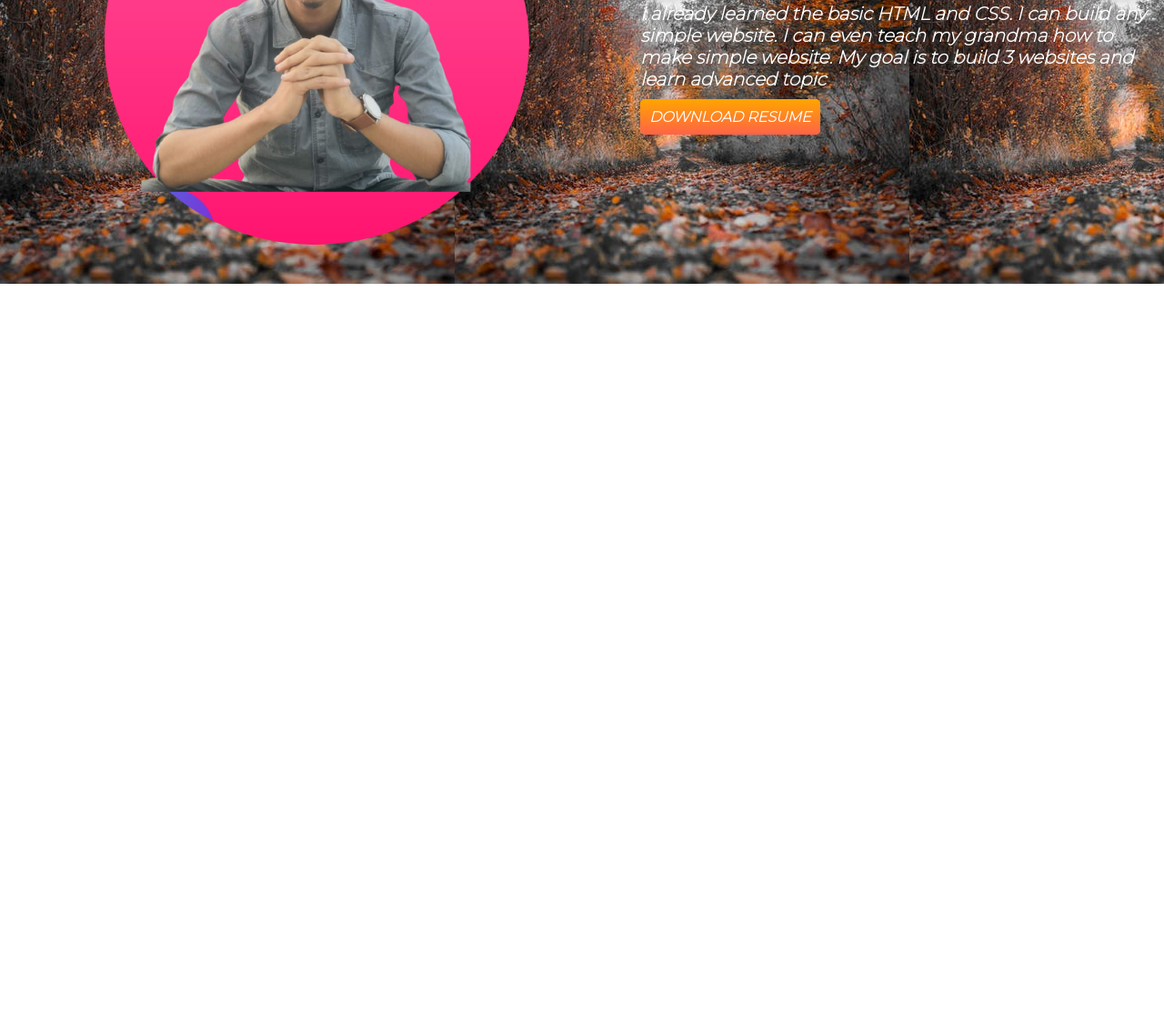
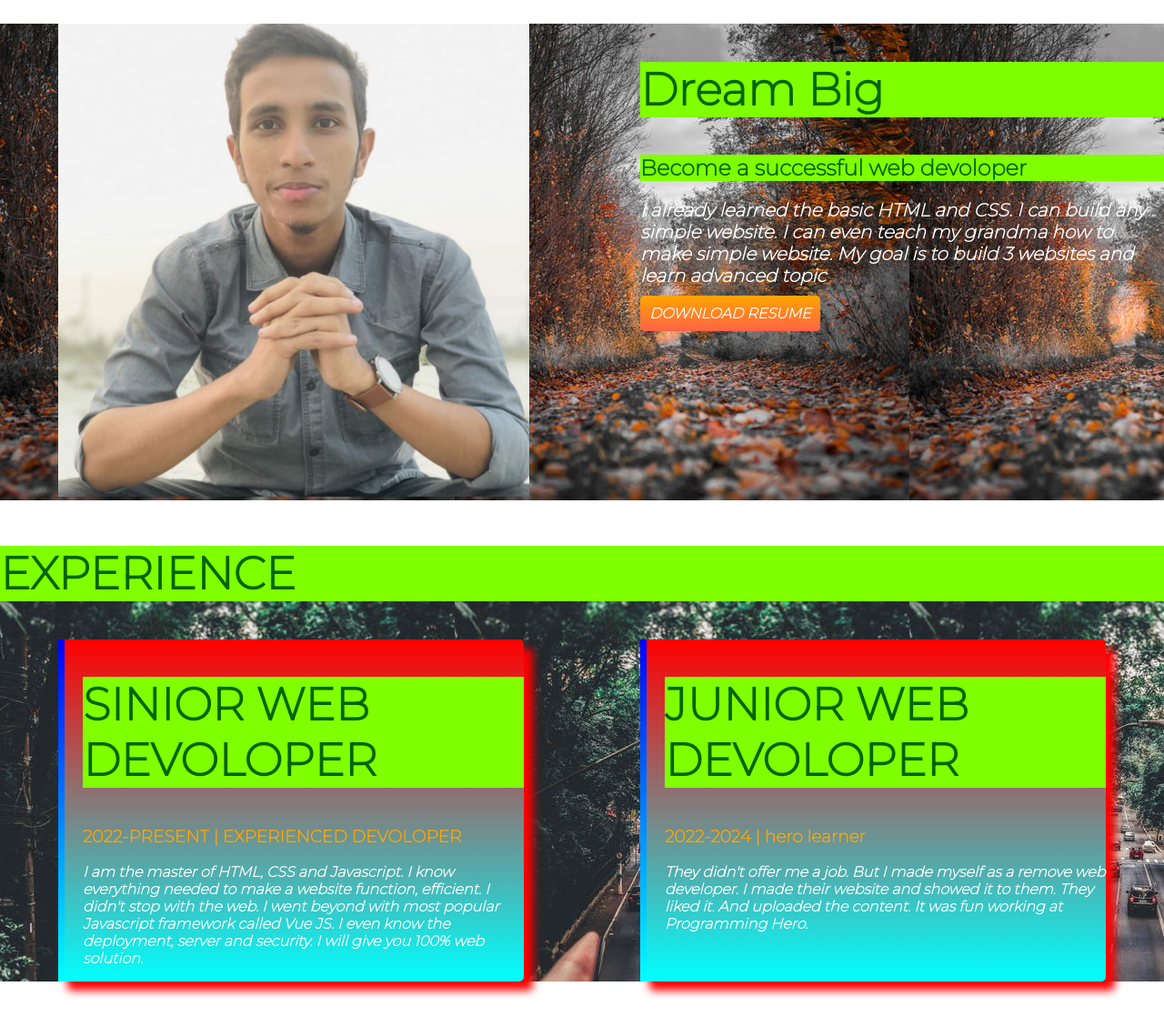
Before and after one commit to kazipolash/my-portfolio, a plain HTML site: page index.html in a window 1280 px wide. Shown: the part 719-1848 px from the top of the page at 91% size. Before the commit the page ends 1041 px from the top, so only its background shows below. Drawn offline with Linux system fonts and the light colour scheme.

Commit message:
new write

```diff
--- a/index.html
+++ b/index.html
@@ -17,10 +17,10 @@
 
 <body>
 
-    <section class=" top-banner">
+    <section class=" top-banner flexible-container">
         <div class="half-width">
-            <h1><b>Welcome To</b></h1>
-            <h1> <span class="orange-color">KAZI's Information!</span> WORLD</h1>
+            <h1 class="bold"><b>Welcome To</b></h1>
+            <h1 class="bold"> <span class="orange-color">KAZI's Information!</span> WORLD</h1>
             <H3 class="color-change">TRAVELLER-(ভ্রমণকারী) AND LOAFER-(ভবঘুরে)</H3>
 
             <b>
@@ -36,17 +36,17 @@
             <a class="link-button" target="_blank" href="https://sites.google.com/diu.edu.bd/polash/home">HIRE ME</a>
         </div>
         <div class="half-width">
-            <img src="images/kazis.png" alt="">
+            <img src="images/11.jpeg" alt="">
         </div>
     </section>
-    <section class="dream-big">
+    <section class="dream-big flexible-container">
         <div class="half-width">
-            <img src="images/new.png" alt="">
+            <img src="images/13.jpeg" alt="">
 
         </div>
         <div class="half-width">
-            <h1>Dream Big</h1>
-            <h2>Become a successful web devoloper</h2>
+            <h1 class="bold">Dream Big</h1>
+            <h2 class="bold">Become a successful web devoloper</h2>
             <b><i>
                     <p class="bunny">I already learned the basic HTML and CSS. I can build any simple website. I can
                         even teach my
@@ -63,6 +63,49 @@
 
 
     </section>
+    <section class="experience">
+        <h1 class="bold">EXPERIENCE</h1>
+        <div class="flexible-container">
+            <DIV id="web-dev-experience" class="EXPERINCES-ITEM">
+                <h1 class="bold">SINIOR WEB DEVOLOPER</h1>
+                <h3 class="orange-color">2022-PRESENT | EXPERIENCED DEVOLOPER</h3>
+                <b><i>
+                        <p class="runny">I am the master of HTML, CSS and Javascript. I know everything needed to make a
+                            website
+                            function,
+                            efficient. I didn't stop with the web. I went beyond with most popular Javascript
+                            framework
+                            called Vue JS. I even know the deployment, server and security. I will give you 100% web
+                            solution.
+
+                        </p>
+                    </i></b>
+            </DIV>
+            <div id="web-dev-experience" class="EXPERINCES-ITEM">
+                <H1 class="bold">JUNIOR WEB DEVOLOPER</H1>
+                <h3 class="orange-color">2022-2024 | hero learner</h3>
+                <b>
+                    <i>
+                        <p class="runny">They didn't offer me a job. But I made myself as a remove web developer. I made
+                            their website
+                            and
+                            showed
+                            it to them. They liked it. And uploaded the content. It was fun working at Programming Hero.
+
+                        </p>
+                    </i>
+                </b>
+
+            </div>
+
+
+
+        </div>
+
+
+
+    </section>
+
 </body>
 
 </html>
--- a/style.css
+++ b/style.css
@@ -12,16 +12,18 @@ h1{
 .orange-color{
     color: orange;
 }
-section{
+.flexible-container{
     display: flex;
-    margin-bottom: 10px;
+    margin-bottom: 50px;
 }
 .half-width img{
     width: 90%;
+
 }
 .half-width{
     width: 50%;
     padding-left: 5%;
+
 }
 .link-button{
     text-decoration: none;
@@ -54,3 +56,31 @@ background-image: url(images/pexels-photo-1591447.jpeg);
     color: white;
     font-size: 20px;
 }
+.EXPERINCES-ITEM{
+    width: 40%;
+    margin-left: 5%;
+    margin-right: 5%;
+    padding-left: 20px;
+    box-shadow: 10px 10px 10px red;
+    border-radius: 5px;
+    border-left: 10px solid;
+
+}
+.bold{
+    background-color: chartreuse;
+    color: darkgreen;
+}
+.experience{
+    background-image: url(nature/6.jpeg);
+
+
+}
+.runny{
+    color: white;
+}
+#web-dev-experience{
+    border-left: solid 7px;
+    border-image: linear-gradient(blue,cyan);
+    background-image: linear-gradient(red, cyan);
+    border-image-slice:1 ;
+}
```
